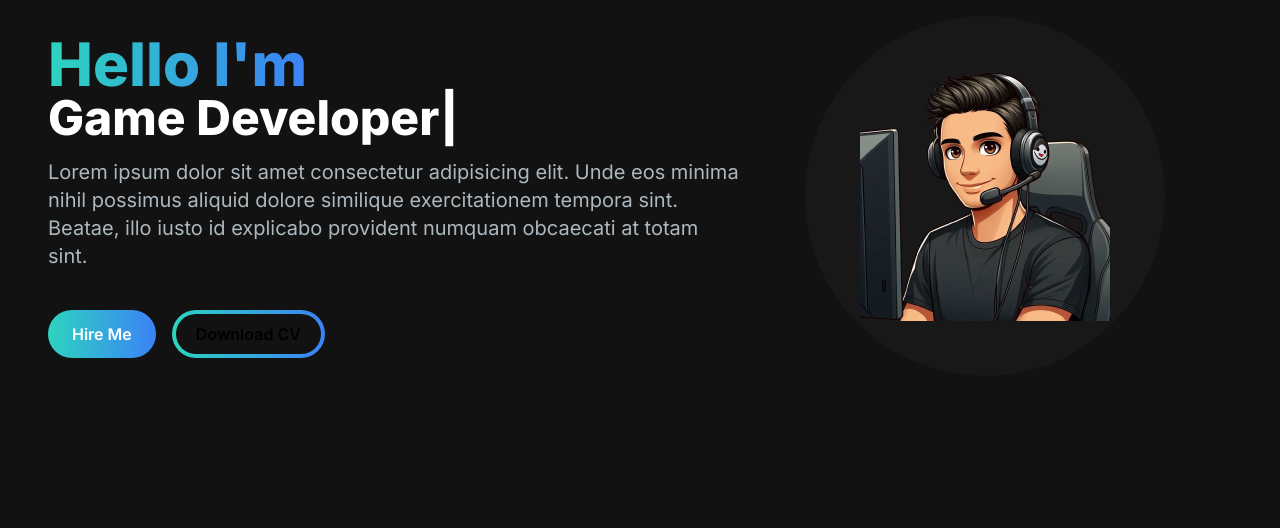
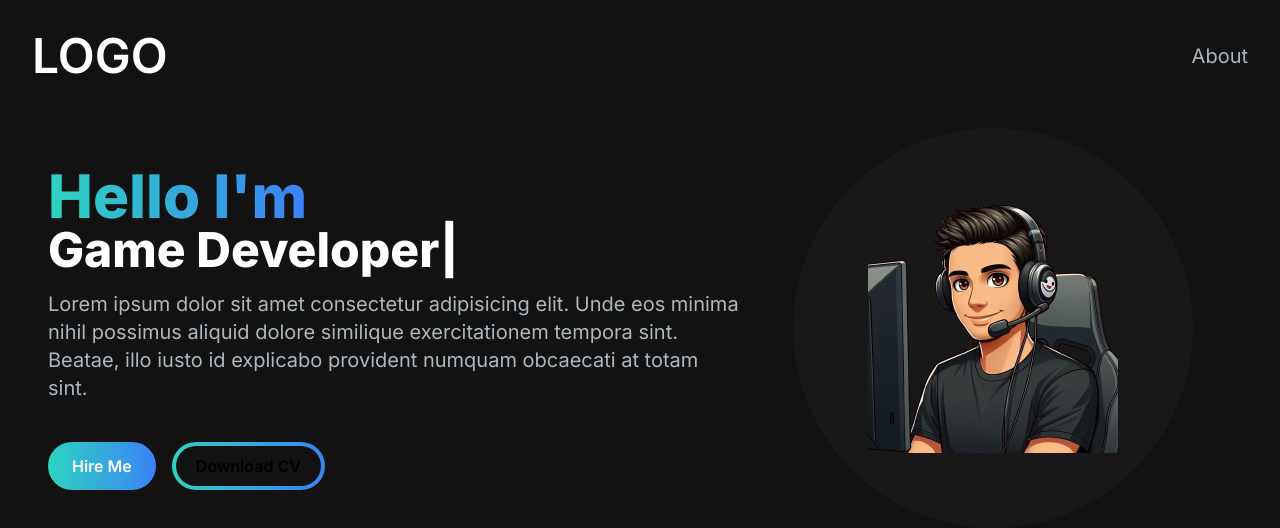
Before and after one commit to Rcoleto-coder/nextJS-portfolio, a Next.js app in the folder nextjs-portfolio/: page / in a window 1280 px wide. Shown: the top 528 px of the page. Built offline with nearby package versions, Linux system fonts and the light colour scheme.

Commit message:
Fixed Image Overlap, started Navbar

```diff
--- a/nextjs-portfolio/src/app/components/HeroSection.jsx
+++ b/nextjs-portfolio/src/app/components/HeroSection.jsx
@@ -32,8 +32,8 @@ const HeroSection = () => {
           </div>
         </div>
 
-        <div className="col-span-5 place-self-center mt-4 lg:mt-0">
-          <div className="container rounded-full bg-[#181818] w-[300px] h-[300px] md:w-[360px] md:h-[360px] relative">
+        <div className="col-span-5 mt-4 lg:mt-0 flex items-center justify-center ml-4">
+          <div className="rounded-full bg-[#181818] w-[360px] h-[360px] md:w-[400px] md:h-[400px] relative">
             <Image
               src="/img/memoji-removebg.png"
               alt="Profile picture"
--- /dev/null
+++ b/nextjs-portfolio/src/app/components/Navbar.jsx
@@ -0,0 +1,28 @@
+import React from "react";
+import Link from "next/link";
+
+const Navbar = () => {
+  return (
+    <nav>
+      <div className="mx-auto p-8 flex flex-wrap items-center justify-between">
+        <Link href={"/"} className="text-5xl text-white font-semibold">
+          LOGO
+        </Link>
+        <div className="menu hidden md:block md:w-auto" id="navbar">
+          <ul>
+            <li>
+              <Link
+                href={"#about"}
+                className="block py-2 pl-3 pr-4 text-[#ADB7BE] sm:text-xl md:p-0 rounded  hover:text-white"
+              >
+                About
+              </Link>
+            </li>
+          </ul>
+        </div>
+      </div>
+    </nav>
+  );
+};
+
+export default Navbar;
--- a/nextjs-portfolio/src/app/page.js
+++ b/nextjs-portfolio/src/app/page.js
@@ -1,9 +1,11 @@
 import Image from 'next/image'
-import HeroSection from './components/HeroSection'
+import HeroSection from './components/HeroSection';
+import Navbar from './components/Navbar';
 
 export default function Home() {
   return (
     <main className="flex min-h-screen flex-col bg-[#121212] ">
+      <Navbar />
       <div className='container mx-auto px-12 py-4'>
         <HeroSection />
       </div>
```
